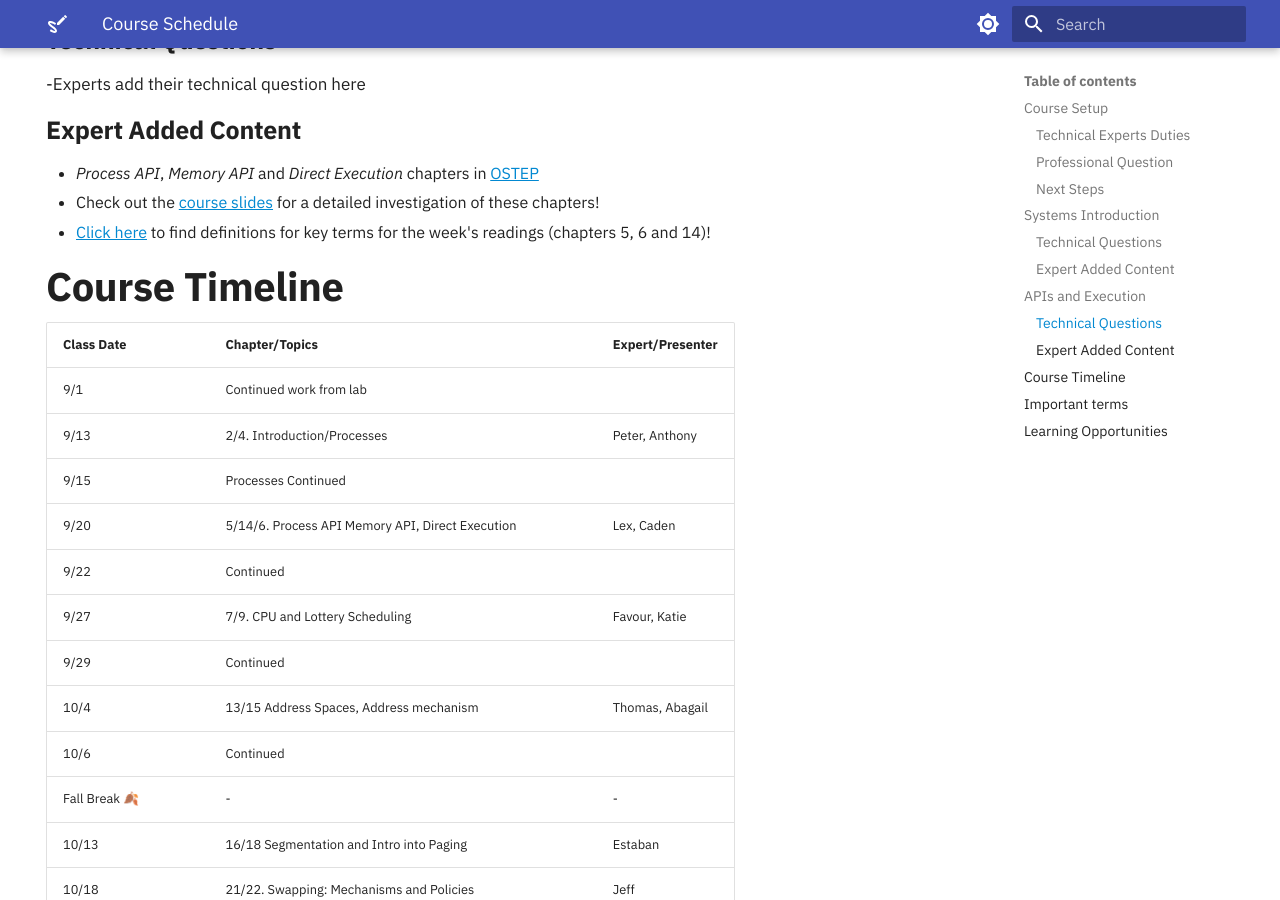
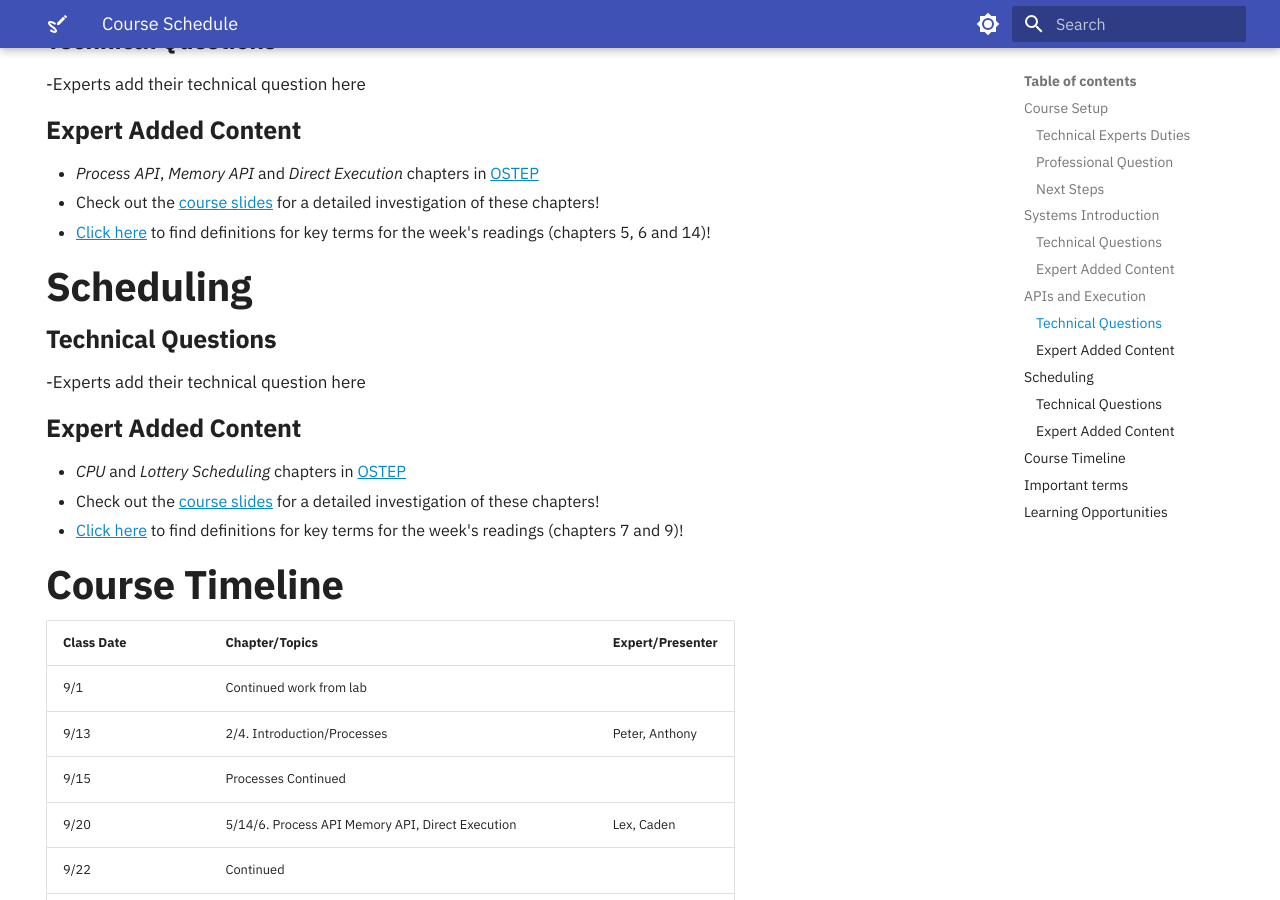
Before and after one commit to OS-Sketch/www.os-sketch.com, an MkDocs documentation site: the page built from docs/operating-systems/schedule.md, in a window 1280 px wide and 900 px high, scrolled down 1070 px. Built offline with MkDocs 1.6.1 and Material for MkDocs 9.7.7, drawn with Linux system fonts in a browser that asks for light colours.

Commit message:
Update schedule.md

```diff
--- a/docs/operating-systems/schedule.md
+++ b/docs/operating-systems/schedule.md
@@ -60,6 +60,18 @@ hide:
 - *Process API*, *Memory API* and *Direct Execution* chapters in [OSTEP](https://pages.cs.wisc.edu/~remzi/OSTEP/)
 - Check out the [course slides](/slides/operating-systems/systems-introduction/) for a detailed investigation of these chapters!
 - [Click here](#important-terms) to find definitions for key terms for the week's readings (chapters 5, 6 and 14)!
+
+## Scheduling
+
+### Technical Questions
+
+-Experts add their technical question here
+
+### Expert Added Content
+
+- *CPU* and *Lottery Scheduling* chapters in [OSTEP](https://pages.cs.wisc.edu/~remzi/OSTEP/)
+- Check out the [course slides](/slides/operating-systems/systems-introduction/) for a detailed investigation of these chapters!
+- [Click here](#important-terms) to find definitions for key terms for the week's readings (chapters 7 and 9)!
 
 ## Course Timeline
 
```
